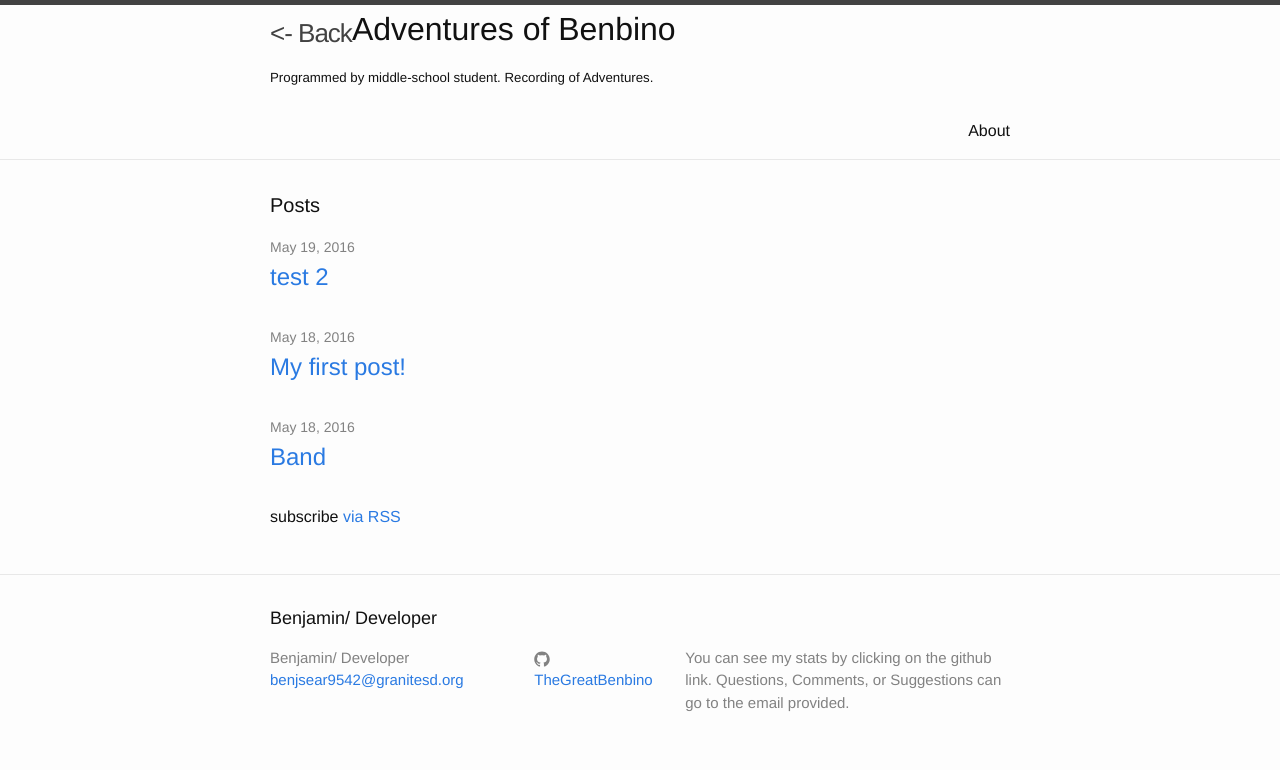
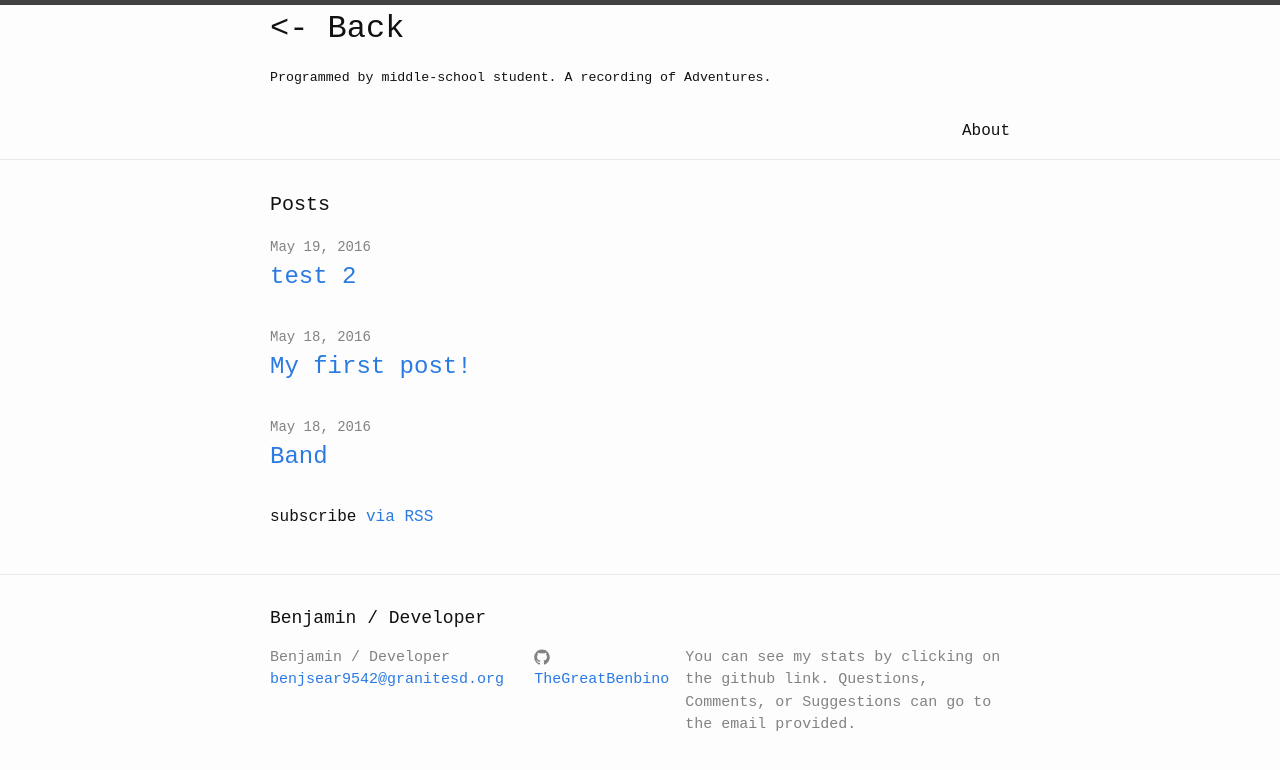
Before and after one commit to TheGreatBenbino/TheGreatBenbino.github.io, a Jekyll site: the page built from index.html, in a window 1280 px wide. Shown: the top 770 px of the page. Built offline with Jekyll 4.4.1, drawn with Linux system fonts in a browser that asks for light colours.

Commit message:
changed back button position and font

```diff
--- a/_config.yml
+++ b/_config.yml
@@ -7,7 +7,7 @@
 
 # Site settings
 title: <- Back
-foot_title: Benjamin/ Developer
+foot_title: Benjamin / Developer
 email: benjsear9542@granitesd.org
 description: > # this means to ignore newlines until "baseurl:"
     You can see my stats by clicking on the github link.  Questions, Comments, or Suggestions can go to the email provided.
--- a/_includes/header.html
+++ b/_includes/header.html
@@ -2,14 +2,13 @@
 
   <div class="wrapper">
 
-    <a class="site-title" href="{{ site.baseurl }}/">{{ site.title }}</a>
-    <h1>
-      Adventures of Benbino
-    </h1>
+    <h1>{{ site.title }}</h1>
 
     <h5>
-      Programmed by middle-school student.  Recording of Adventures.
+      Programmed by middle-school student.  A recording of Adventures.
     </h5>
+
+    <a class="site-title" href="{{ site.baseurl }}/">{{ site.back_button }}</a>
 
     <nav class="site-nav">
       <a href="#" class="menu-icon">
--- a/css/main.scss
+++ b/css/main.scss
@@ -6,7 +6,7 @@
 
 
 // Our variables
-$base-font-family: "Helvetica Neue", Helvetica, Arial, sans-serif;
+$base-font-family: "Courier New", Courier, serif;
 $base-font-size:   16px;
 $base-font-weight: 400;
 $small-font-size:  $base-font-size * 0.875;
```
